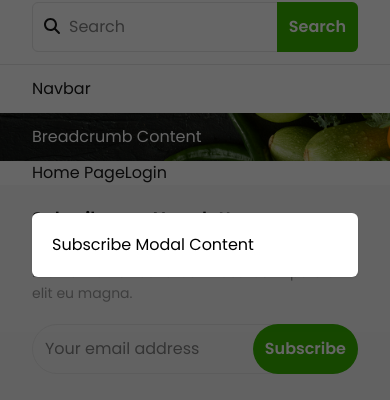
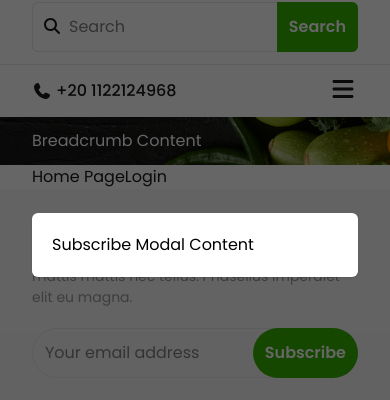
Before and after one commit to k7areef/Ecobazar, a React (Vite) app: page / in a window 390 px wide. Shown: the part 177-577 px from the top of the page. Built offline with nearby package versions, Linux system fonts and the light colour scheme.

Commit message:
feat: enhance Navbar component; add responsive menu toggler and contact support link

```diff
--- a/src/components/layout/Header/components/Navbar.jsx
+++ b/src/components/layout/Header/components/Navbar.jsx
@@ -1,8 +1,79 @@
+import { faBars, faBlog, faCircleInfo, faEnvelope, faHouse, faPhone, faShoppingCart, faXmark } from "@fortawesome/free-solid-svg-icons";
+import { FontAwesomeIcon } from "@fortawesome/react-fontawesome";
+import React from "react";
+import { NavLink } from "react-router-dom";
+
+const links = [
+    {
+        label: "Home",
+        to: "/",
+        icon: faHouse
+    },
+    {
+        label: "Shop",
+        to: "/shop",
+        icon: faShoppingCart
+    },
+    {
+        label: "Blog",
+        to: "/blog",
+        icon: faBlog
+    },
+    {
+        label: "About Us",
+        to: "/about",
+        icon: faCircleInfo
+    },
+    {
+        label: "Contact Us",
+        to: "/contact",
+        icon: faEnvelope
+    }
+];
+
 function Navbar() {
+
+    const [openMenu, setOpenMenu] = React.useState(false);
+
     return (
         <nav className="py-3">
-            <div className="container">
-                Navbar
+            <div className={`container flex md:items-center justify-between flex-wrap`}>
+                {/* Nav Links */}
+                <div className={`nab-links max-md:order-1 max-md:w-full max-md:transition-all ${openMenu ? "max-md:max-h-400 max-md:mt-3" : "max-md:max-h-0 max-md:overflow-hidden"}`}>
+                    <ul className="flex md:items-center gap-2 md:gap-5 max-md:flex-col">
+                        {links.map((link, index) => (
+                            <li key={index}>
+                                <NavLink
+                                    to={link.to}
+                                    onClick={() => setOpenMenu(false)}
+                                    className={({ isActive }) => `flex items-center gap-2 font-medium text-lg max-md:p-2 max-md:rounded-md transition ${isActive ? "md:text-primary max-md:text-white max-md:bg-primary" : "md:hover:text-primary max-md:hover:bg-primary max-md:hover:text-white"}`}
+                                >
+                                    <FontAwesomeIcon icon={link.icon} className="text-xl md:hidden!" />
+                                    <span>{link.label}</span>
+                                </NavLink>
+                            </li>
+                        ))}
+                    </ul>
+                </div>
+                {/* Contact Support */}
+                <a
+                    href="https://wa.link/div698"
+                    className="support-contact flex items-center gap-1 font-medium"
+                    target="_blank"
+                    title="Contact Support"
+                >
+                    <FontAwesomeIcon icon={faPhone} />
+                    <span>+20 1122124968</span>
+                </a>
+                {/* Menu Toggler */}
+                <button
+                    type="button"
+                    className="menu-toggler md:hidden"
+                    title="Menu Toggler"
+                    onClick={() => setOpenMenu(!openMenu)}
+                >
+                    <FontAwesomeIcon icon={openMenu ? faXmark : faBars} className="text-2xl" />
+                </button>
             </div>
         </nav>
     )
```
